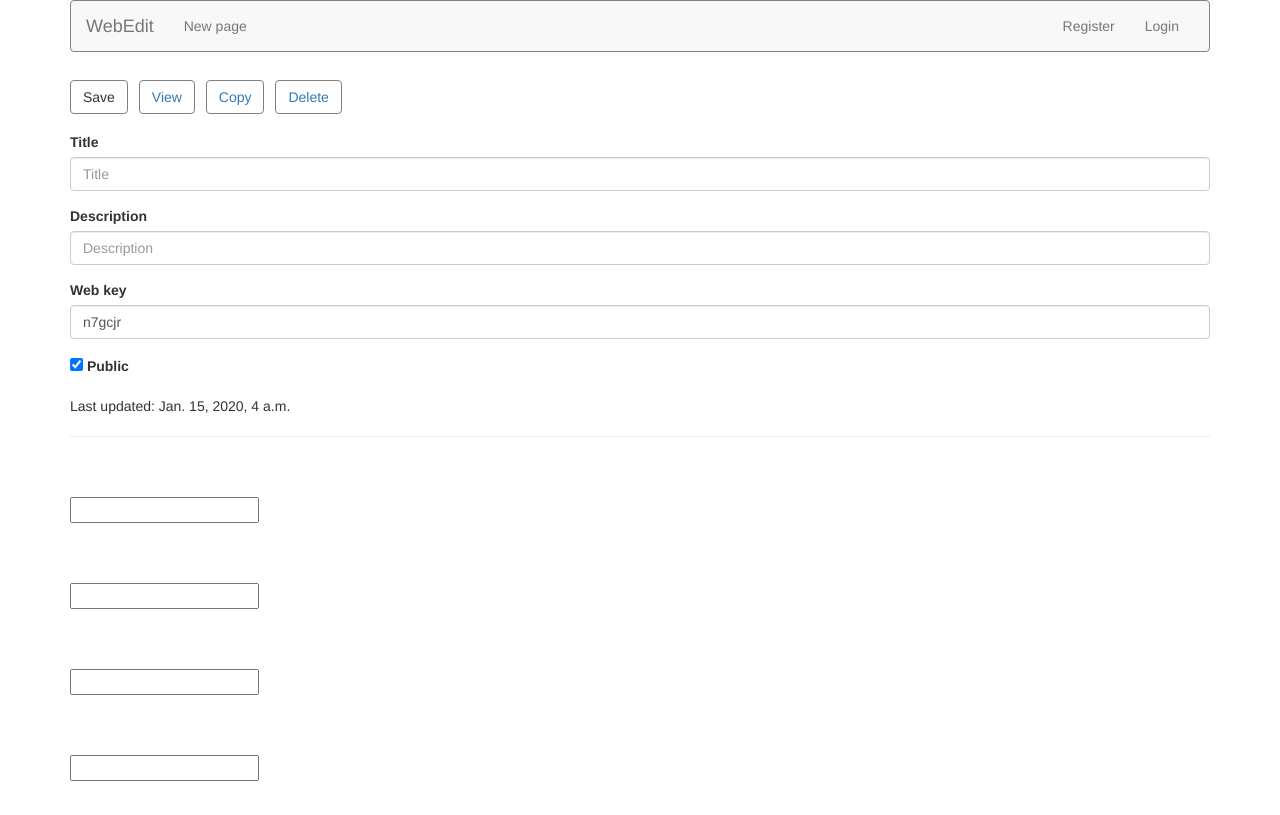
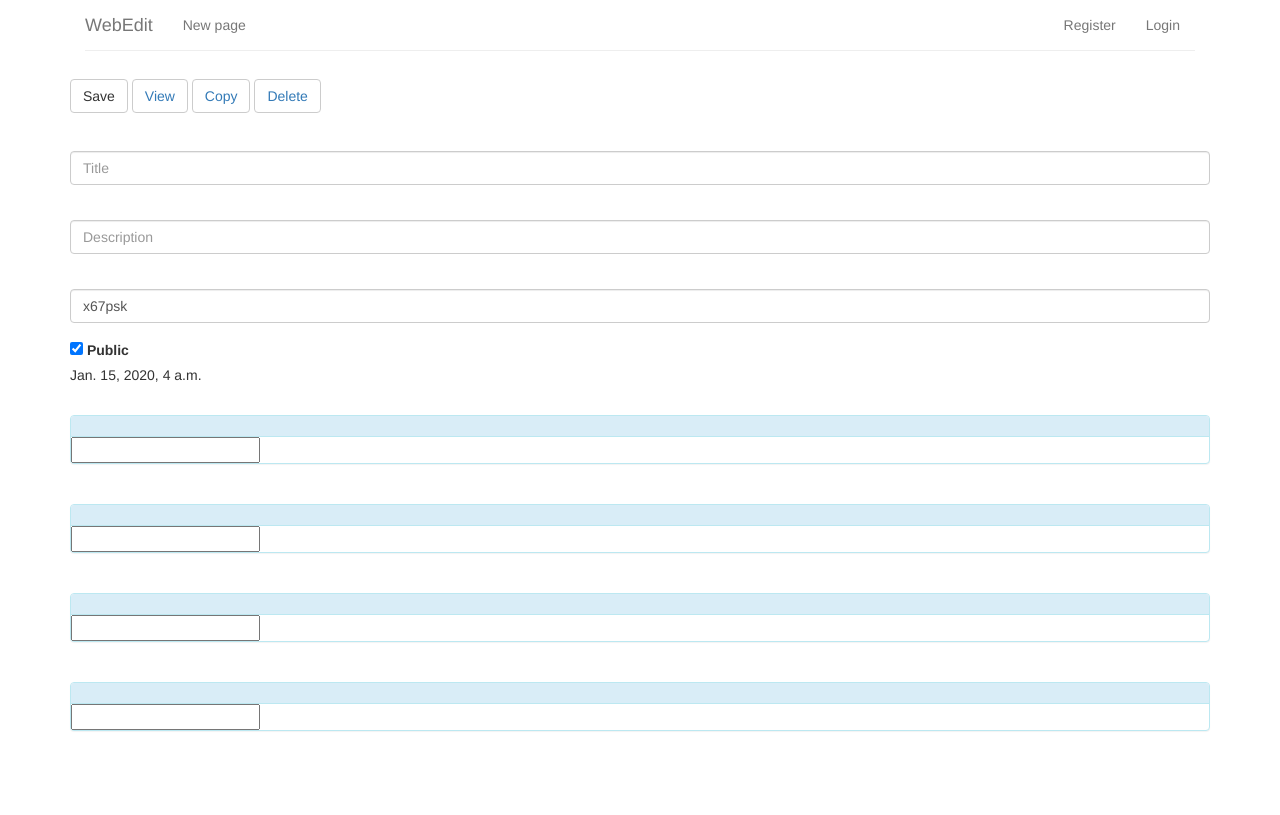
Before and after one commit to jongund/a11y-webedit, a Django app: template pages/templates/pages/index.html in a window 1280 px wide. After the commit the page ends 731 px from the top, so only its background shows below. Run offline with Django 3.2, Linux system fonts and the light colour scheme; the template is opened without the code that fills it: values that come from a table or form of the project are taken from there, others are empty; tables that the repository leaves empty hold one stand-in row (values such as "Sample post"); some libraries are stand-ins or nearby versions.

Commit message:
accounts for xml, also some styling

```diff
--- a/pages/forms.py
+++ b/pages/forms.py
@@ -7,7 +7,7 @@ class PageForm(forms.ModelForm):
 		model = Page
 		fields = "__all__"
 	htmlHead = forms.CharField(widget= CodeMirrorTextarea(
-		mode = "html"), required = False,
+		mode = "xml", theme="cobalt"), required = False,
 		)
 	htmlBody = forms.CharField(widget= CodeMirrorTextarea(
 		mode = "html"), required = False,
--- a/pages/static/pages/style.css
+++ b/pages/static/pages/style.css
@@ -1,9 +1,9 @@
-.navbar-btn{
-	border: thin solid gray;
-	margin-right: .5em ;
+.navbar{
+	border: none;
+	background: none;
 }
-.navbar{
-	border: thin solid gray;
+#nav-line{
+	margin: 0;
 }
 .expand{
 	float: right;
--- a/pages/templates/pages/index.html
+++ b/pages/templates/pages/index.html
@@ -12,62 +12,64 @@
 		<li><button type = "button" class = "btn btn-default navbar-btn"><a href = "#">Delete</a></button></li>
 	</ul>
 	<div id = "upper-form" class="collapse in">
-			<div class = "form-group">
-				{% bootstrap_field form.title %}
+			<div>
+				{% bootstrap_label "Title" label_for="form.title" label_class="label label-default" %}
+				<br>
+				{% bootstrap_field form.title show_label=False %}
 			</div>
-			<div class = "form-group">
-				{% bootstrap_field form.description %}
+
+			<div>
+				{% bootstrap_label "Description" label_for="form.description" label_class="label label-default" %}
+				<br>
+				{% bootstrap_field form.description show_label=False %}
 			</div>
-			<div class = "form-group">
-				{% bootstrap_field form.web_key %}
+
+			<div>
+				{% bootstrap_label "Web key" label_for="form.web_key" label_class="label label-default" %}
+				<br>
+				{% bootstrap_field form.web_key show_label=False %}
 			</div>
-			<div class = "form-group">
-				{% bootstrap_field form.public %}
+
+			<div>
+				{% bootstrap_label "Privacy" label_for="form.public" label_class="label label-default" %}
+				{% bootstrap_field form.public show_label=False %}
 			</div>
-			<p>Last updated: {{ p.lastUpdated }}</p>
+
+			<p>{% bootstrap_label "Last updated" label_for="form.lastUpdated" label_class="label label-default" %} {{ p.lastUpdated }}</p>
 	</div>
-	<hr>
+	</hr>
+	</br>
 
-
-	{% bootstrap_label "HTML Head" label_for="form.htmlHead" %}
-	<br>
-	<div>
-		<br>
+	<div class = "panel panel-info">
+		<div class = "panel-heading">
+			{% bootstrap_label "HTML Head" label_for="form.htmlHead" %}
+		</div>
 		{{ form.htmlHead }}
 	</div>
-	<br>
+	</br>
 
-	<hr class = "collapse head">
-
-	{% bootstrap_label "HTML Body" label_for="form.htmlBody" %}
-	<br>
-	<div>
-		<br>
+	<div class = "panel panel-info">
+		<div class = "panel-heading">
+			{% bootstrap_label "HTML Body" label_for="form.htmlBody" %}
+		</div>
 		{{ form.htmlBody }}
 	</div>
-	<br>
+	</br>
 
-	<hr class = "collapse body">
-
-	{% bootstrap_label "CSS" label_for="form.css" %}
-	<br>
-	<div>
-		<br>
+	<div class = "panel panel-info">
+		<div class = "panel-heading">
+			{% bootstrap_label "CSS" label_for="form.css" %}
+		</div>
 		{{ form.css }}
 	</div>
-	<br>
+	</br>
 
-	<hr class = "collapse css">
-
-	{% bootstrap_label "JavaScript" label_for="form.javascript" %}
-	<br>
-	<div>
-		<br>
+	<div class = "panel panel-info">
+		<div class = "panel-heading">
+			{% bootstrap_label "JavaScript" label_for="form.javascript" %}
+		</div>
 		{{ form.javascript }}
 	</div>
-	<br>
-
-	<hr class = "collapse js">
 
 </form>
 
--- a/templates/base.html
+++ b/templates/base.html
@@ -8,6 +8,7 @@
 	<link rel="stylesheet" type = "text/css" href="{% static 'pages/plugins/codemirror/lib/codemirror.css' %}">
 	<script src="{% static 'pages/plugins/codemirror/lib/codemirror.js' %}"></script>
 	<script src="{% static 'pages/plugins/codemirror/mode/javascript/javascript.js' %}"></script>
+	<script type="text/javascript" src="{% static 'pages/plugins/codemirror/mode/xml/xml.js' %}"></script>
 </head>
 <body>
 	<div class = "container">
@@ -46,6 +47,7 @@
 			  </ul>
 
 			</div><!-- /.navbar-collapse -->
+			<hr id = "nav-line">
 		  </div><!-- /.container-fluid -->
 		</nav>
 		{% block content %}
```
